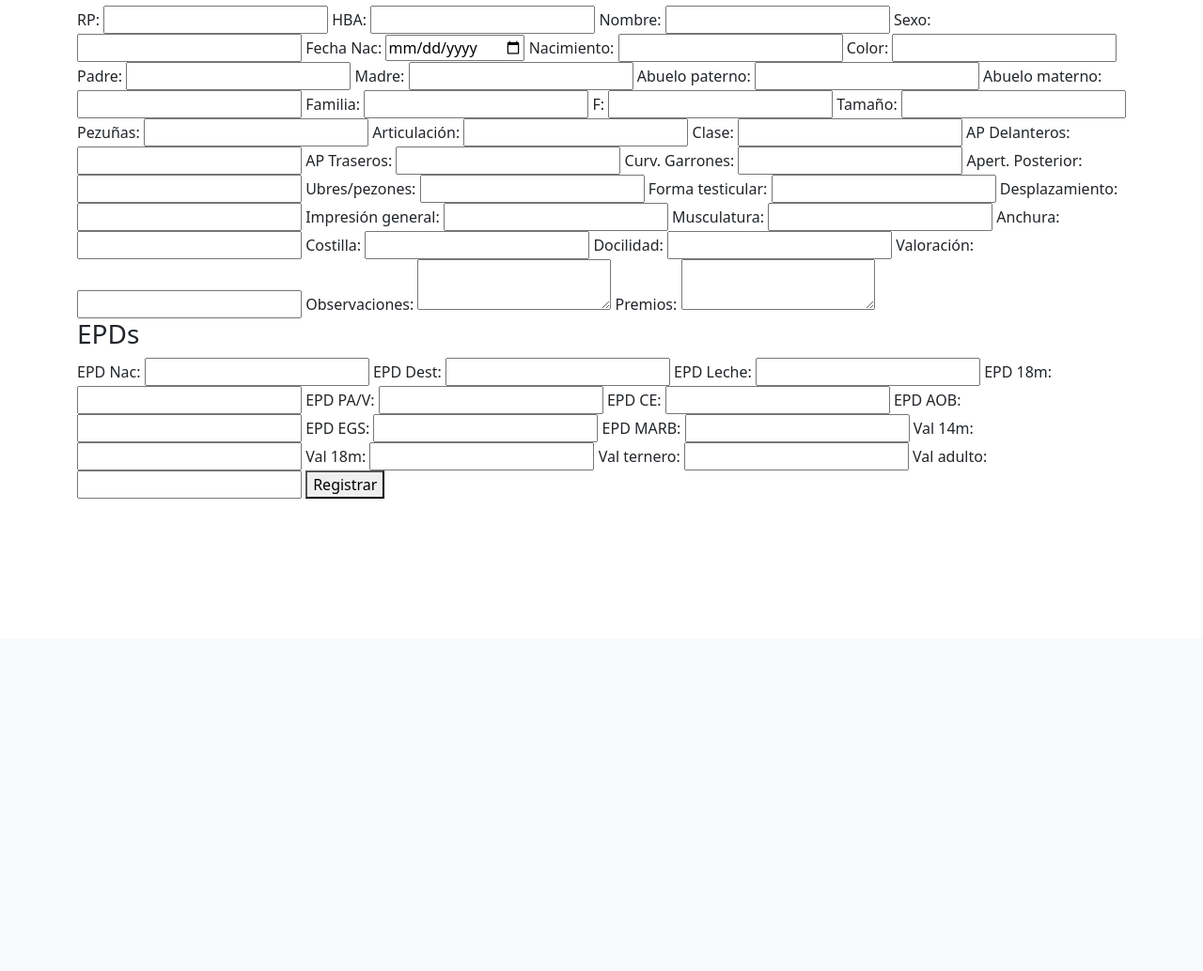
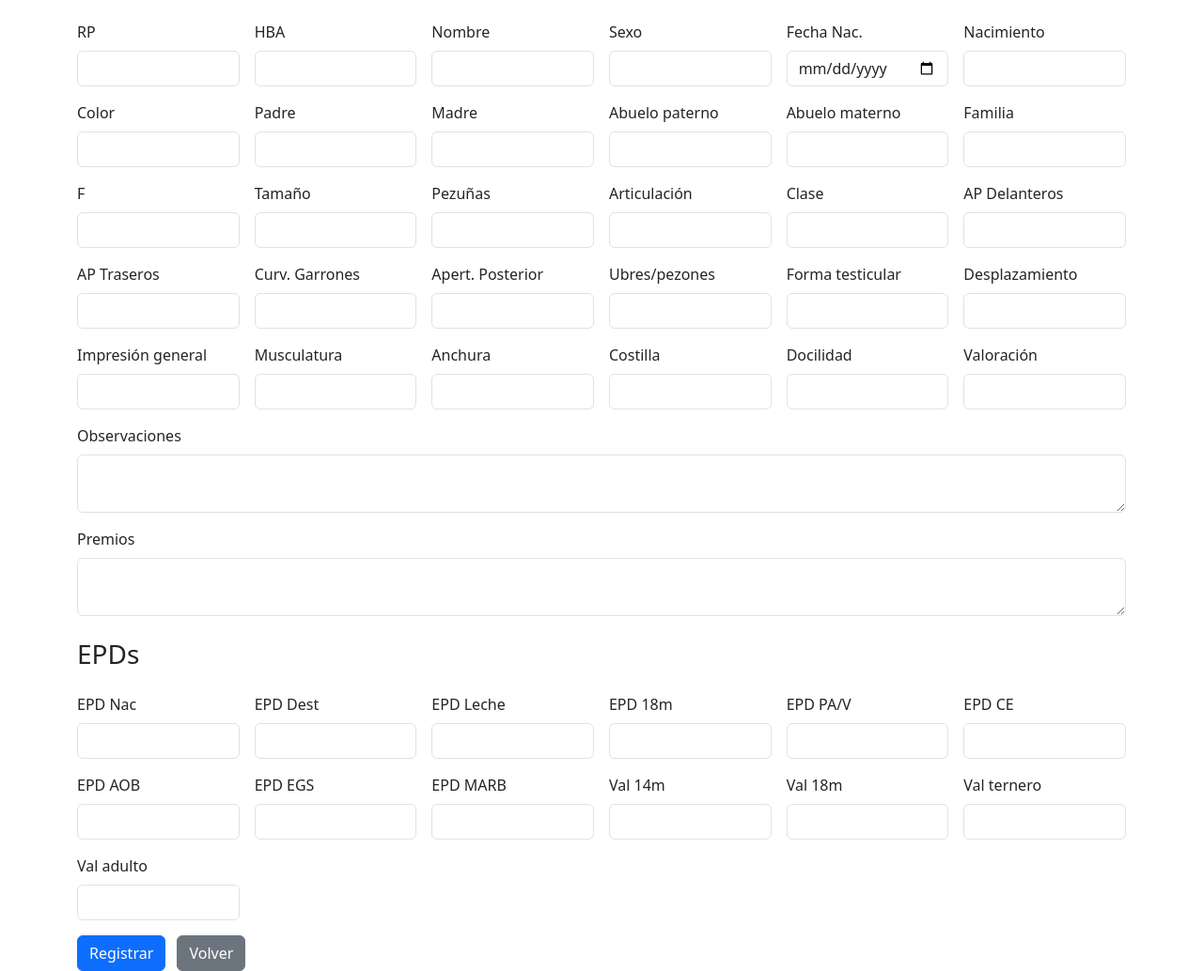
Before and after one commit to Fermin2107/Genetics, a Flask app: template templates/registrar.html in a window 1280 px wide. Shown: the part 120-1154 px from the top of the page at 94% size. Before the commit the page ends 651 px from the top, so only its background shows below. Run offline with Flask 3, Linux system fonts and the light colour scheme; the template is opened without the code that fills it, so the values that code supplies are empty.

Commit message:
Update registrar.html

```diff
--- a/templates/registrar.html
+++ b/templates/registrar.html
@@ -1,144 +1,197 @@
 {% extends "base.html" %}
 {% block content %}
-<h2>Registrar animal en la raza: {{ raza.nombre }}</h2>
-<form method="post">
-    <label for="rp">RP:</label>
-    <input type="text" name="rp" id="rp" required>
+<h2 class="mb-4">Registrar animal en la raza: {{ raza.nombre }}</h2>
+<form method="post" class="row g-3">
 
-    <label for="hba">HBA:</label>
-    <input type="text" name="hba" id="hba">
-
-    <label for="nombre">Nombre:</label>
-    <input type="text" name="nombre" id="nombre">
-
-    <label for="sexo">Sexo:</label>
-    <input type="text" name="sexo" id="sexo">
-
-    <label for="fecha_nac">Fecha Nac:</label>
-    <input type="date" name="fecha_nac" id="fecha_nac">
-
-    <label for="nacimiento">Nacimiento:</label>
-    <input type="text" name="nacimiento" id="nacimiento">
-
-    <label for="color">Color:</label>
-    <input type="text" name="color" id="color">
-
-    <label for="padre">Padre:</label>
-    <input type="text" name="padre" id="padre">
-
-    <label for="madre">Madre:</label>
-    <input type="text" name="madre" id="madre">
-
-    <label for="abuelo_paterno">Abuelo paterno:</label>
-    <input type="text" name="abuelo_paterno" id="abuelo_paterno">
-
-    <label for="abuelo_materno">Abuelo materno:</label>
-    <input type="text" name="abuelo_materno" id="abuelo_materno">
-
-    <label for="familia">Familia:</label>
-    <input type="text" name="familia" id="familia">
-
-    <label for="f">F:</label>
-    <input type="text" name="f" id="f">
-
-    <label for="tamano">Tamaño:</label>
-    <input type="text" name="tamano" id="tamano">
+    <div class="col-md-2">
+        <label for="rp" class="form-label">RP</label>
+        <input type="text" class="form-control" name="rp" id="rp" required>
+    </div>
+    <div class="col-md-2">
+        <label for="hba" class="form-label">HBA</label>
+        <input type="text" class="form-control" name="hba" id="hba">
+    </div>
+    <div class="col-md-2">
+        <label for="nombre" class="form-label">Nombre</label>
+        <input type="text" class="form-control" name="nombre" id="nombre">
+    </div>
+    <div class="col-md-2">
+        <label for="sexo" class="form-label">Sexo</label>
+        <input type="text" class="form-control" name="sexo" id="sexo">
+    </div>
+    <div class="col-md-2">
+        <label for="fecha_nac" class="form-label">Fecha Nac.</label>
+        <input type="date" class="form-control" name="fecha_nac" id="fecha_nac">
+    </div>
+    <div class="col-md-2">
+        <label for="nacimiento" class="form-label">Nacimiento</label>
+        <input type="text" class="form-control" name="nacimiento" id="nacimiento">
+    </div>
+    <div class="col-md-2">
+        <label for="color" class="form-label">Color</label>
+        <input type="text" class="form-control" name="color" id="color">
+    </div>
+    <div class="col-md-2">
+        <label for="padre" class="form-label">Padre</label>
+        <input type="text" class="form-control" name="padre" id="padre">
+    </div>
+    <div class="col-md-2">
+        <label for="madre" class="form-label">Madre</label>
+        <input type="text" class="form-control" name="madre" id="madre">
+    </div>
+    <div class="col-md-2">
+        <label for="abuelo_paterno" class="form-label">Abuelo paterno</label>
+        <input type="text" class="form-control" name="abuelo_paterno" id="abuelo_paterno">
+    </div>
+    <div class="col-md-2">
+        <label for="abuelo_materno" class="form-label">Abuelo materno</label>
+        <input type="text" class="form-control" name="abuelo_materno" id="abuelo_materno">
+    </div>
+    <div class="col-md-2">
+        <label for="familia" class="form-label">Familia</label>
+        <input type="text" class="form-control" name="familia" id="familia">
+    </div>
+    <div class="col-md-2">
+        <label for="f" class="form-label">F</label>
+        <input type="text" class="form-control" name="f" id="f">
+    </div>
+    <div class="col-md-2">
+        <label for="tamano" class="form-label">Tamaño</label>
+        <input type="text" class="form-control" name="tamano" id="tamano">
+    </div>
 
     <!-- NUMÉRICOS -->
-    <label for="pezuñas">Pezuñas:</label>
-    <input type="number" step="any" name="pezuñas" id="pezuñas">
+    <div class="col-md-2">
+        <label for="pezuñas" class="form-label">Pezuñas</label>
+        <input type="number" step="any" class="form-control" name="pezuñas" id="pezuñas">
+    </div>
+    <div class="col-md-2">
+        <label for="articulacion" class="form-label">Articulación</label>
+        <input type="number" step="any" class="form-control" name="articulacion" id="articulacion">
+    </div>
+    <div class="col-md-2">
+        <label for="clase" class="form-label">Clase</label>
+        <input type="number" step="any" class="form-control" name="clase" id="clase">
+    </div>
 
-    <label for="articulacion">Articulación:</label>
-    <input type="number" step="any" name="articulacion" id="articulacion">
+    <div class="col-md-2">
+        <label for="ap_delanteros" class="form-label">AP Delanteros</label>
+        <input type="text" class="form-control" name="ap_delanteros" id="ap_delanteros">
+    </div>
+    <div class="col-md-2">
+        <label for="ap_traseros" class="form-label">AP Traseros</label>
+        <input type="text" class="form-control" name="ap_traseros" id="ap_traseros">
+    </div>
+    <div class="col-md-2">
+        <label for="curv_garrones" class="form-label">Curv. Garrones</label>
+        <input type="text" class="form-control" name="curv_garrones" id="curv_garrones">
+    </div>
+    <div class="col-md-2">
+        <label for="apert_posterior" class="form-label">Apert. Posterior</label>
+        <input type="text" class="form-control" name="apert_posterior" id="apert_posterior">
+    </div>
+    <div class="col-md-2">
+        <label for="ubres_pezones" class="form-label">Ubres/pezones</label>
+        <input type="text" class="form-control" name="ubres_pezones" id="ubres_pezones">
+    </div>
+    <div class="col-md-2">
+        <label for="forma_testicular" class="form-label">Forma testicular</label>
+        <input type="text" class="form-control" name="forma_testicular" id="forma_testicular">
+    </div>
+    <div class="col-md-2">
+        <label for="desplazamiento" class="form-label">Desplazamiento</label>
+        <input type="text" class="form-control" name="desplazamiento" id="desplazamiento">
+    </div>
+    <div class="col-md-2">
+        <label for="impresion_general" class="form-label">Impresión general</label>
+        <input type="text" class="form-control" name="impresion_general" id="impresion_general">
+    </div>
+    <div class="col-md-2">
+        <label for="musculatura" class="form-label">Musculatura</label>
+        <input type="text" class="form-control" name="musculatura" id="musculatura">
+    </div>
+    <div class="col-md-2">
+        <label for="anchura" class="form-label">Anchura</label>
+        <input type="text" class="form-control" name="anchura" id="anchura">
+    </div>
+    <div class="col-md-2">
+        <label for="costilla" class="form-label">Costilla</label>
+        <input type="text" class="form-control" name="costilla" id="costilla">
+    </div>
+    <div class="col-md-2">
+        <label for="docilidad" class="form-label">Docilidad</label>
+        <input type="text" class="form-control" name="docilidad" id="docilidad">
+    </div>
+    <div class="col-md-2">
+        <label for="valoracion" class="form-label">Valoración</label>
+        <input type="text" class="form-control" name="valoracion" id="valoracion">
+    </div>
+    <div class="col-md-12">
+        <label for="observaciones" class="form-label">Observaciones</label>
+        <textarea class="form-control" name="observaciones" id="observaciones"></textarea>
+    </div>
+    <div class="col-md-12">
+        <label for="premios" class="form-label">Premios</label>
+        <textarea class="form-control" name="premios" id="premios"></textarea>
+    </div>
 
-    <label for="clase">Clase:</label>
-    <input type="number" step="any" name="clase" id="clase">
+    <h3 class="mt-4">EPDs</h3>
+    <div class="col-md-2">
+        <label for="epd_nac" class="form-label">EPD Nac</label>
+        <input type="text" class="form-control" name="epd_nac" id="epd_nac">
+    </div>
+    <div class="col-md-2">
+        <label for="epd_dest" class="form-label">EPD Dest</label>
+        <input type="text" class="form-control" name="epd_dest" id="epd_dest">
+    </div>
+    <div class="col-md-2">
+        <label for="epd_leche" class="form-label">EPD Leche</label>
+        <input type="text" class="form-control" name="epd_leche" id="epd_leche">
+    </div>
+    <div class="col-md-2">
+        <label for="epd_18m" class="form-label">EPD 18m</label>
+        <input type="text" class="form-control" name="epd_18m" id="epd_18m">
+    </div>
+    <div class="col-md-2">
+        <label for="epd_pa_v" class="form-label">EPD PA/V</label>
+        <input type="text" class="form-control" name="epd_pa_v" id="epd_pa_v">
+    </div>
+    <div class="col-md-2">
+        <label for="epd_ce" class="form-label">EPD CE</label>
+        <input type="text" class="form-control" name="epd_ce" id="epd_ce">
+    </div>
+    <div class="col-md-2">
+        <label for="epd_aob" class="form-label">EPD AOB</label>
+        <input type="text" class="form-control" name="epd_aob" id="epd_aob">
+    </div>
+    <div class="col-md-2">
+        <label for="epd_egs" class="form-label">EPD EGS</label>
+        <input type="text" class="form-control" name="epd_egs" id="epd_egs">
+    </div>
+    <div class="col-md-2">
+        <label for="epd_marb" class="form-label">EPD MARB</label>
+        <input type="text" class="form-control" name="epd_marb" id="epd_marb">
+    </div>
+    <div class="col-md-2">
+        <label for="val_14m" class="form-label">Val 14m</label>
+        <input type="text" class="form-control" name="val_14m" id="val_14m">
+    </div>
+    <div class="col-md-2">
+        <label for="val_18m" class="form-label">Val 18m</label>
+        <input type="text" class="form-control" name="val_18m" id="val_18m">
+    </div>
+    <div class="col-md-2">
+        <label for="val_ternero" class="form-label">Val ternero</label>
+        <input type="text" class="form-control" name="val_ternero" id="val_ternero">
+    </div>
+    <div class="col-md-2">
+        <label for="val_adulto" class="form-label">Val adulto</label>
+        <input type="text" class="form-control" name="val_adulto" id="val_adulto">
+    </div>
 
-    <label for="ap_delanteros">AP Delanteros:</label>
-    <input type="text" name="ap_delanteros" id="ap_delanteros">
-
-    <label for="ap_traseros">AP Traseros:</label>
-    <input type="text" name="ap_traseros" id="ap_traseros">
-
-    <label for="curv_garrones">Curv. Garrones:</label>
-    <input type="text" name="curv_garrones" id="curv_garrones">
-
-    <label for="apert_posterior">Apert. Posterior:</label>
-    <input type="text" name="apert_posterior" id="apert_posterior">
-
-    <label for="ubres_pezones">Ubres/pezones:</label>
-    <input type="text" name="ubres_pezones" id="ubres_pezones">
-
-    <label for="forma_testicular">Forma testicular:</label>
-    <input type="text" name="forma_testicular" id="forma_testicular">
-
-    <label for="desplazamiento">Desplazamiento:</label>
-    <input type="text" name="desplazamiento" id="desplazamiento">
-
-    <label for="impresion_general">Impresión general:</label>
-    <input type="text" name="impresion_general" id="impresion_general">
-
-    <label for="musculatura">Musculatura:</label>
-    <input type="text" name="musculatura" id="musculatura">
-
-    <label for="anchura">Anchura:</label>
-    <input type="text" name="anchura" id="anchura">
-
-    <label for="costilla">Costilla:</label>
-    <input type="text" name="costilla" id="costilla">
-
-    <label for="docilidad">Docilidad:</label>
-    <input type="text" name="docilidad" id="docilidad">
-
-    <label for="valoracion">Valoración:</label>
-    <input type="text" name="valoracion" id="valoracion">
-
-    <label for="observaciones">Observaciones:</label>
-    <textarea name="observaciones" id="observaciones"></textarea>
-
-    <label for="premios">Premios:</label>
-    <textarea name="premios" id="premios"></textarea>
-
-    <h3>EPDs</h3>
-    <label for="epd_nac">EPD Nac:</label>
-    <input type="text" name="epd_nac" id="epd_nac">
-
-    <label for="epd_dest">EPD Dest:</label>
-    <input type="text" name="epd_dest" id="epd_dest">
-
-    <label for="epd_leche">EPD Leche:</label>
-    <input type="text" name="epd_leche" id="epd_leche">
-
-    <label for="epd_18m">EPD 18m:</label>
-    <input type="text" name="epd_18m" id="epd_18m">
-
-    <label for="epd_pa_v">EPD PA/V:</label>
-    <input type="text" name="epd_pa_v" id="epd_pa_v">
-
-    <label for="epd_ce">EPD CE:</label>
-    <input type="text" name="epd_ce" id="epd_ce">
-
-    <label for="epd_aob">EPD AOB:</label>
-    <input type="text" name="epd_aob" id="epd_aob">
-
-    <label for="epd_egs">EPD EGS:</label>
-    <input type="text" name="epd_egs" id="epd_egs">
-
-    <label for="epd_marb">EPD MARB:</label>
-    <input type="text" name="epd_marb" id="epd_marb">
-
-    <label for="val_14m">Val 14m:</label>
-    <input type="text" name="val_14m" id="val_14m">
-
-    <label for="val_18m">Val 18m:</label>
-    <input type="text" name="val_18m" id="val_18m">
-
-    <label for="val_ternero">Val ternero:</label>
-    <input type="text" name="val_ternero" id="val_ternero">
-
-    <label for="val_adulto">Val adulto:</label>
-    <input type="text" name="val_adulto" id="val_adulto">
-
-    <button type="submit">Registrar</button>
+    <div class="col-md-12 mt-3">
+        <button type="submit" class="btn btn-primary">Registrar</button>
+        <a href="{{ url_for('ver_raza', raza_id=raza.id) }}" class="btn btn-secondary ms-2">Volver</a>
+    </div>
 </form>
 {% endblock %}
```
